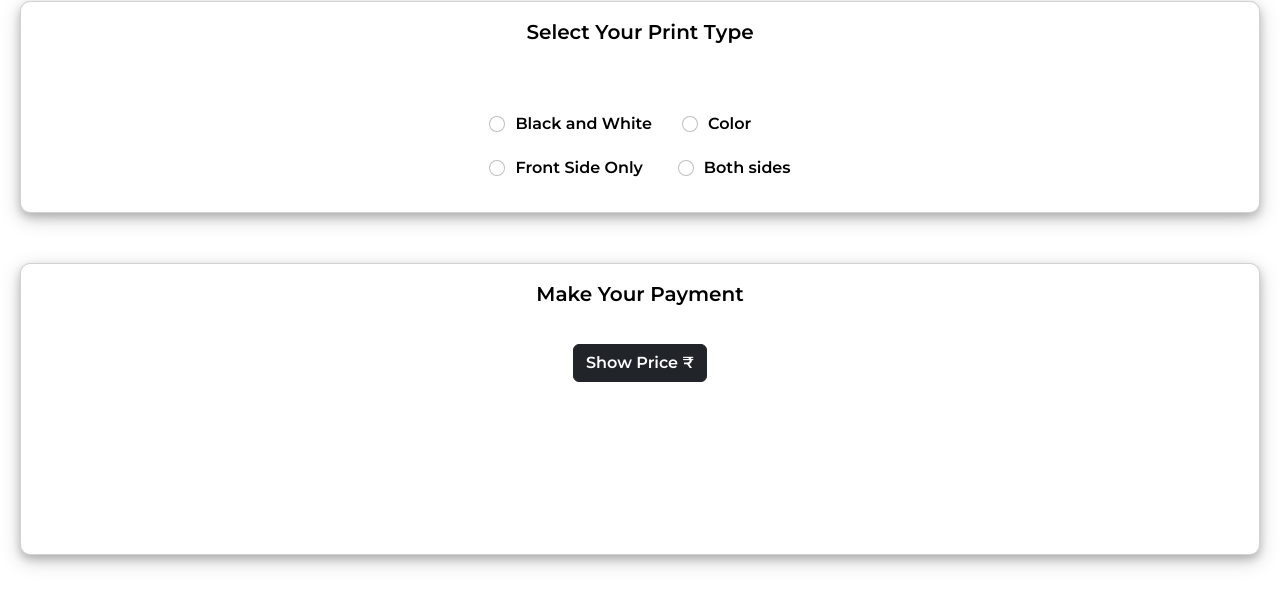
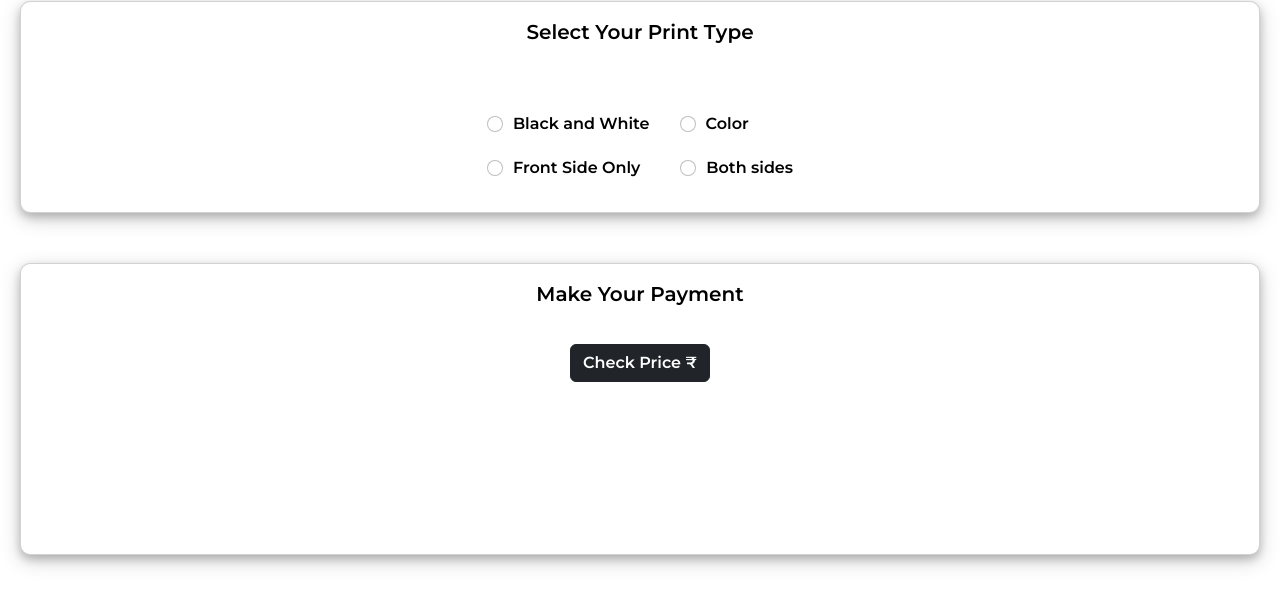
Before and after one commit to Bharathgit5/production, a React (Vite) app: page / in a window 1280 px wide. Shown: the part 1197-1802 px from the top of the page. Built offline with nearby package versions, Linux system fonts and the light colour scheme; no server answers.

Commit message:
razorpay-btn-done

```diff
--- a/src/Showprice.jsx
+++ b/src/Showprice.jsx
@@ -1,30 +1,25 @@
-import React,{useState,useEffect,useRef} from 'react';
-import { updateUserDocument2} from "./appwritetest";
-import {TweenMax , Power3} from 'gsap';
 
+import React, { useState, useEffect, useRef } from 'react';
+import { updateUserDocument2 } from "./appwritetest";
+import { TweenMax, Power3 } from 'gsap';
 import ScrollTrigger from 'gsap/ScrollTrigger';
 
 const Showprice = (props) => {
-  const [showTable, setShowTable] = useState(false);
-  const [showForm, setShowForm] = useState(false);
+  let anime = useRef(null);
+  let numpages = props.count;
+  let numcopies = props.copies;
+  let r1 = props.selectedValue;
+  let r2 = props.selectedValue2;
+  let price = (r1 === "black and white" && r2 === "front side only") ? 10 : (r1 === "black and white" && r2 === "both sides") ? 10 : (r1 === "color" && r2 === "front side only") ? 10 : (r1 === "color" && r2 === "both sides") ? 10 : 10;
+  let totalprice = numpages * numcopies * price;
 
+  console.log(props.selectedValue);
+  console.log(props.selectedValue2);
 
-  let anime = useRef(null);
-let numpages=  props.count
-let numcopies=  props.copies
-let r1= props.selectedValue
-let r2=props.selectedValue2
-let price = (r1 === "black and white" && r2=== "front side only") ? 10 : (r1 === "black and white" && r2=== "both sides") ? 10 : (r1 === "color" && r2=== "front side only") ? 10 : (r1 === "color" && r2=== "both sides") ? 10:10
-let totalprice = numpages * numcopies * price
-
-console.log(props.selectedValue)
-console.log(props.selectedValue2)
   const handleUpdateUser = async () => {
-
     try {
-    const response = await updateUserDocument2({numpages,numcopies,price,totalprice});
+      const response = await updateUserDocument2({ numpages, numcopies, price, totalprice });
       console.log(response);
-
       // add any additional success handling here
     } catch (error) {
       console.log(error);
@@ -32,73 +27,61 @@ const handleUpdateUser = async () => {
     }
   };
 
+  const [showContent, setShowContent] = useState(false);
+
   useEffect(() => {
     TweenMax.to(
       anime,
       .8,
       {
-      opacity:1,
-      y:-20,
+        opacity: 1,
+        y: -20,
         ease: Power3.easeOut,
-      delay:0.9,
+        delay: 0.9,
         color: 'red',
-
         scrollTrigger: {
           trigger: 'nav',
           scroller: 'body',
           start: 'bottom -40%',
           end: 'bottom -40%',
-
         },
       }
-  )
+    );
+  }, []);
 
-})
   useEffect(() => {
-
     const rzpPaymentForm = document.getElementById("rzp_payment_form");
 
-  if (rzpPaymentForm && !rzpPaymentForm.hasChildNodes()) {
+    if (rzpPaymentForm && !rzpPaymentForm.hasChildNodes() && showContent) {
       const script = document.createElement("script");
       script.src = "https://checkout.razorpay.com/v1/payment-button.js";
       script.async = true;
-    script.dataset.payment_button_id = "pl_JzIFH7q1E6GjPF";
+      script.dataset.payment_button_id = "pl_NQZG4VkVzAzCYS";
       rzpPaymentForm.appendChild(script);
     }
+  }, [showContent]);
 
-
-}, []);
-
-const handleShowTable = () => {
-  setShowTable(!showTable);
-  setShowForm(true); // Set showForm to true when showing the table
-};
   return (
     <>
-
-
-
-
-
-    <div className="card text-center " id='card3' ref={el => {anime =el}}>
+      <div className="card text-center " id='card3' ref={el => { anime = el }}>
         <b className="card-head" >Make Your Payment</b>
         <div className="card-body3">
-    <button type="button" className="btn btn-dark" id='showpricebtn' onClick={handleShowTable}>
-        Show Price ₹
+          <button type="button" className="btn btn-dark" id='showpricebtn' onClick={() => setShowContent(true)}>
+            Check Price ₹
           </button>
-      {showTable && (
+          {showContent && (
             <>
               <table>
                 <tbody>
                   <tr>
-                  <th>No. of Pages</th >
-                  <th>No. of Copies</th >
-                  <th>Price</th >
+                    <th>No. of Pages</th>
+                    <th>No. of Copies</th>
+                    <th>Price</th>
                     <th>Total Price</th>
                   </tr>
                 </tbody>
                 <tbody>
-                <tr onChange={handleUpdateUser}>
+                  <tr onChange={handleUpdateUser()}>
                     <td>{numpages}</td>
                     <td>{numcopies}</td>
                     <td>{price}</td>
@@ -106,17 +89,13 @@ const handleShowTable = () => {
                   </tr>
                 </tbody>
               </table>
-
+              <form id="rzp_payment_form"></form>
             </>
           )}
-
-{showForm && <form id="rzp_payment_form"></form>}
         </div>
-
       </div>
-
-
     </>
   );
 }
-export default  Showprice
+
+export default Showprice;
--- a/src/index.css
+++ b/src/index.css
@@ -18,7 +18,7 @@ body{
                        .card-body2{
                         text-align: center;
                         margin: auto;
-
+                        font-size: 2vh;
 
                       }
                       .form-check-input{
@@ -31,14 +31,19 @@ body{
                         margin-bottom: 20px;
                         margin-right: 30px;
                     }
-                    .form-check3{
+                   .form-check3{
                         float: left;
                         margin-right: 35px;
                         clear: left;
 
                     }
+                    /*.form-check4{
+                      float: left;
+
+                    }*/
                     .form-check4{
                       float: left;
+                      margin-left: 5px;
                     }
 
 
```
Lines whose indentation alone changed are shown as unchanged.
